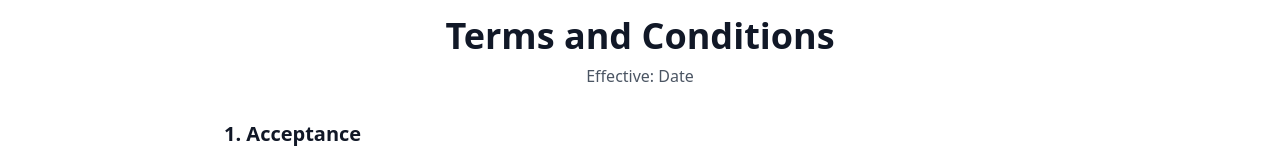
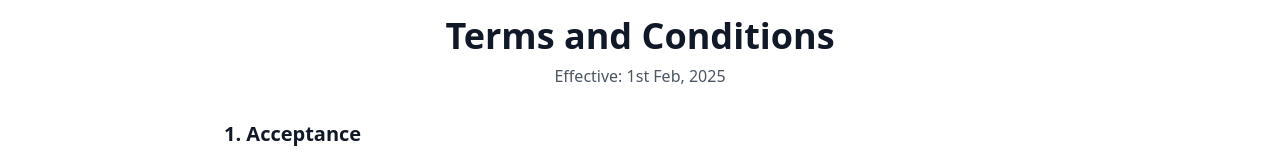
Before and after one commit to gaadimech/GaadiMech-PWA, a React (Vite) app: page /terms in a window 1280 px wide. Shown: the part 192-346 px from the top of the page. Built offline with nearby package versions, Linux system fonts and the light colour scheme; no server answers; a web font is replaced by a local one.

Commit message:
Update Terms page effective date to February 1st, 2025

```diff
--- a/src/pages/legal/Terms.tsx
+++ b/src/pages/legal/Terms.tsx
@@ -21,7 +21,7 @@ const Terms = () => {
         <div className="text-center mb-8">
           <FileText className="w-16 h-16 text-[#FF7200] mx-auto mb-4" />
           <h1 className="text-4xl font-bold text-gray-900">Terms and Conditions</h1>
-          <p className="text-gray-600 mt-2">Effective: Date</p>
+          <p className="text-gray-600 mt-2">Effective: 1st Feb, 2025</p>
         </div>
 
         <div className="prose prose-sm max-w-none">
```
